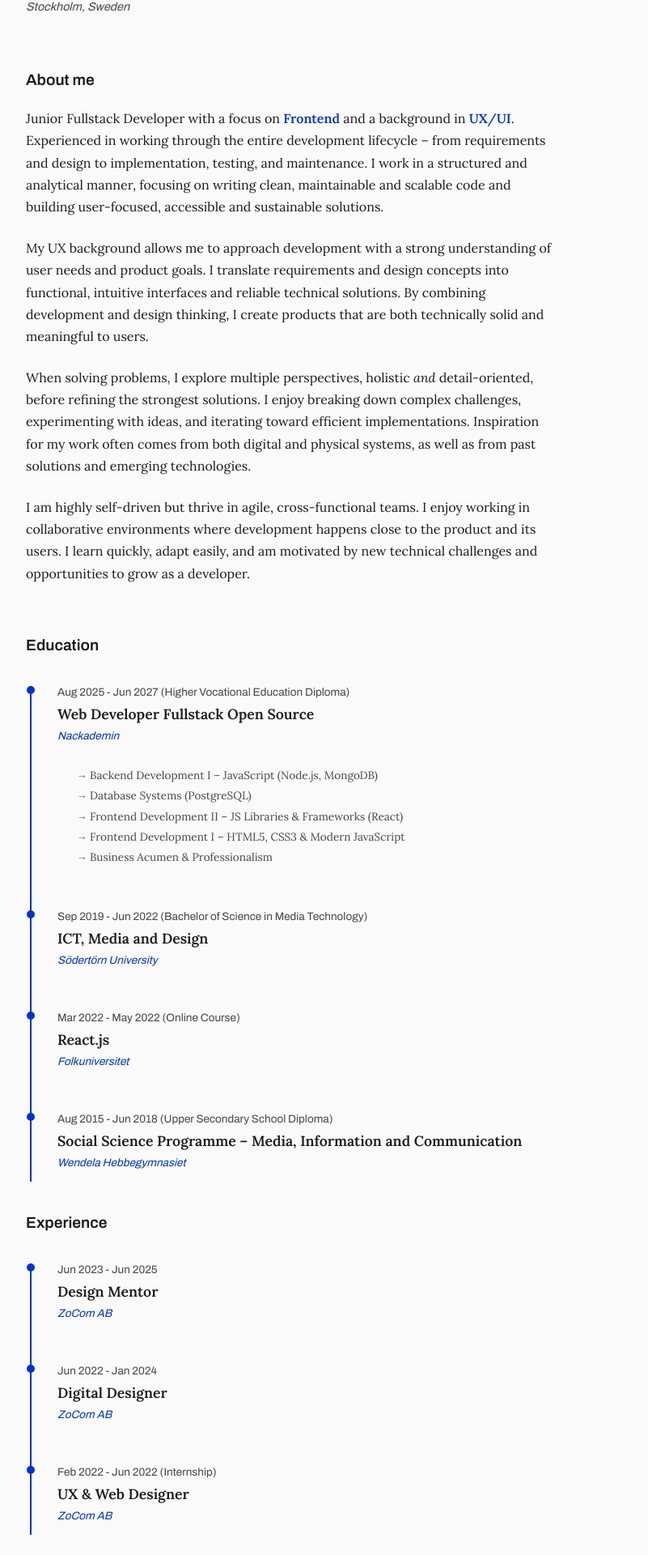
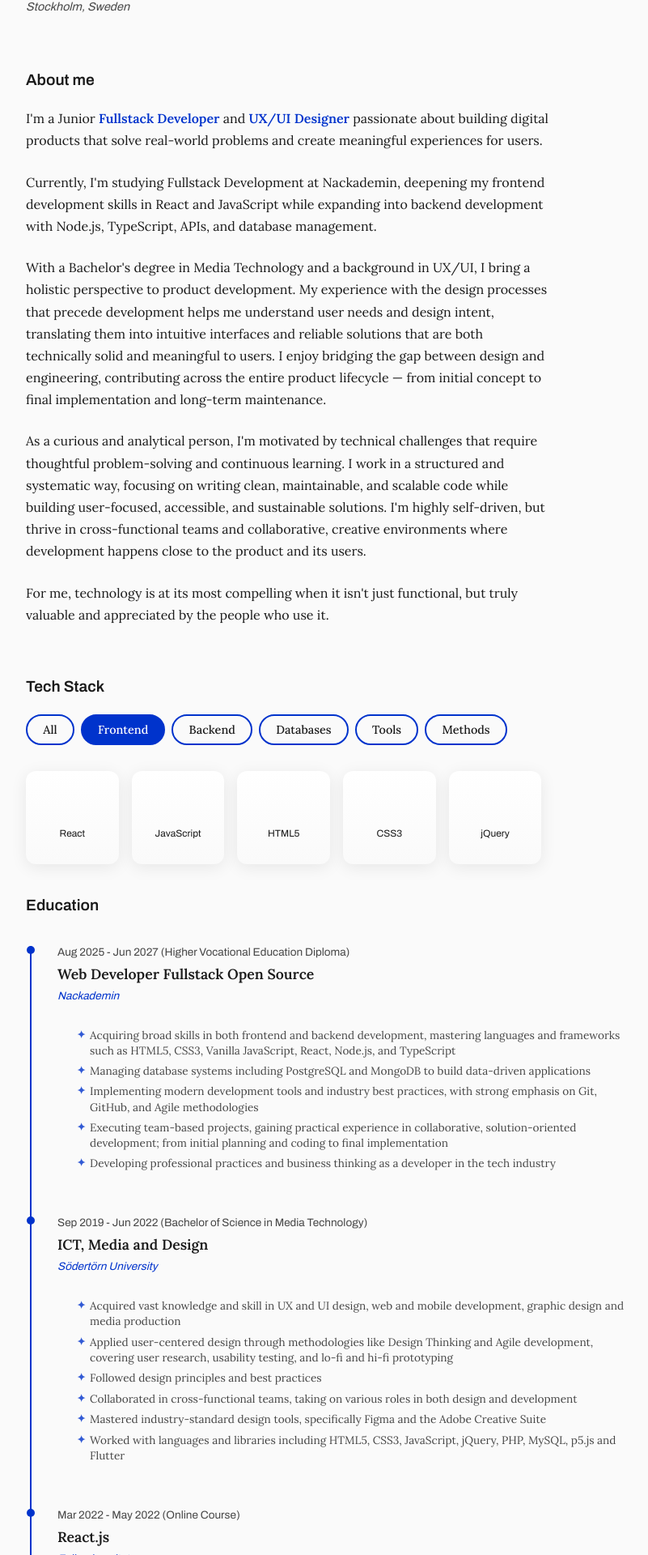
Before and after one commit to desireestrand/desireestrand.github.io, a React (Vite) app: page /about in a window 1280 px wide. Shown: the part 195-2115 px from the top of the page at 81% size, without its empty margins (224-1025 px from the left). Built offline with nearby package versions, Linux system fonts and the light colour scheme; some icons are missing.

Commit message:
add new content in about me

```diff
--- a/src/pages/AboutPage/AboutPage.jsx
+++ b/src/pages/AboutPage/AboutPage.jsx
@@ -15,39 +15,48 @@ function AboutPage() {
       <section className={s.content}>
         <h3>About me</h3>
         <p>
-          Junior Fullstack Developer with a focus on
-          <span className={s.highlight}> Frontend</span> and a background in
-          <span className={s.highlight}> UX/UI</span>. Experienced in working
-          through the entire development lifecycle – from requirements and
-          design to implementation, testing, and maintenance. I work in a
-          structured and analytical manner, focusing on writing clean,
-          maintainable and scalable code and building user-focused, accessible
-          and sustainable solutions.
+          I'm a Junior <span className={s.highlight}>Fullstack Developer</span>{" "}
+          and <span className={s.highlight}> UX/UI Designer</span> passionate
+          about building digital products that solve real-world problems and
+          create meaningful experiences for users.
         </p>
         <p>
-          My UX background allows me to approach development with a strong
-          understanding of user needs and product goals. I translate
-          requirements and design concepts into functional, intuitive interfaces
-          and reliable technical solutions. By combining development and design
-          thinking, I create products that are both technically solid and
-          meaningful to users.
+          Currently, I'm studying Fullstack Development at Nackademin,
+          deepening my frontend development skills in React and JavaScript while
+          expanding into backend development with Node.js, TypeScript, APIs, and
+          database management.
         </p>
         <p>
-          When solving problems, I explore multiple perspectives, holistic{" "}
-          <i>and </i>
-          detail-oriented, before refining the strongest solutions. I enjoy
-          breaking down complex challenges, experimenting with ideas, and
-          iterating toward efficient implementations. Inspiration for my work
-          often comes from both digital and physical systems, as well as from
-          past solutions and emerging technologies.
+          With a Bachelor's degree in Media Technology and a background in
+          UX/UI, I bring a holistic perspective to product development. My
+          experience with the design processes that precede development helps me
+          understand user needs and design intent, translating them into
+          intuitive interfaces and reliable solutions that are both technically
+          solid and meaningful to users. I enjoy bridging the gap between design
+          and engineering, contributing across the entire product lifecycle —
+          from initial concept to final implementation and long-term
+          maintenance.
         </p>
         <p>
-          I am highly self-driven but thrive in agile, cross-functional teams. I
-          enjoy working in collaborative environments where development happens
-          close to the product and its users. I learn quickly, adapt easily, and
-          am motivated by new technical challenges and opportunities to grow as
-          a developer.
+          As a curious and analytical person, I'm motivated by technical
+          challenges that require thoughtful problem-solving and continuous
+          learning. I work in a structured and systematic way, focusing on
+          writing clean, maintainable, and scalable code while building
+          user-focused, accessible, and sustainable solutions. I'm highly
+          self-driven, but thrive in cross-functional teams and collaborative,
+          creative environments where development happens close to the product
+          and its users.
         </p>
+        <p>
+          For me, technology is at its most compelling when it isn't just
+          functional, but truly valuable and appreciated by the people who use
+          it.
+        </p>
+      </section>
+
+      <section className={s.section}>
+        <h3>Tech Stack</h3>
+        <TechBadges />
       </section>
 
       <section className={s.section}>
@@ -61,13 +70,29 @@ function AboutPage() {
             <p className={s.company}>Nackademin</p>
 
             <ul className={s.courseList}>
-              <li>Backend Development I – JavaScript (Node.js, MongoDB)</li>
-              <li>Database Systems (PostgreSQL)</li>
               <li>
-                Frontend Development II – JS Libraries & Frameworks (React)
+                Acquiring broad skills in both frontend and backend development,
+                mastering languages and frameworks such as HTML5, CSS3, Vanilla
+                JavaScript, React, Node.js, and TypeScript
               </li>
-              <li>Frontend Development I – HTML5, CSS3 & Modern JavaScript</li>
-              <li>Business Acumen & Professionalism</li>
+              <li>
+                Managing database systems including PostgreSQL and MongoDB to
+                build data-driven applications
+              </li>
+              <li>
+                Implementing modern development tools and industry best
+                practices, with strong emphasis on Git, GitHub, and Agile
+                methodologies
+              </li>
+              <li>
+                Executing team-based projects, gaining practical experience in
+                collaborative, solution-oriented development; from initial
+                planning and coding to final implementation
+              </li>
+              <li>
+                Developing professional practices and business thinking as a
+                developer in the tech industry
+              </li>
             </ul>
           </div>
           <div className={s.item}>
@@ -76,6 +101,30 @@ function AboutPage() {
             </span>
             <p className={s.role}>ICT, Media and Design</p>
             <p className={s.company}>Södertörn University</p>
+            <ul className={s.courseList}>
+              <li>
+                Acquired vast knowledge and skill in UX and UI design, web and
+                mobile development, graphic design and media production
+              </li>
+              <li>
+                Applied user-centered design through methodologies like Design
+                Thinking and Agile development, covering user research,
+                usability testing, and lo-fi and hi-fi prototyping
+              </li>
+              <li>Followed design principles and best practices</li>
+              <li>
+                Collaborated in cross-functional teams, taking on various roles
+                in both design and development
+              </li>
+              <li>
+                Mastered industry-standard design tools, specifically Figma and
+                the Adobe Creative Suite
+              </li>
+              <li>
+                Worked with languages and libraries including HTML5, CSS3,
+                JavaScript, jQuery, PHP, MySQL, p5.js and Flutter
+              </li>
+            </ul>
           </div>
           <div className={s.item}>
             <span className={s.date}>Mar 2022 - May 2022 (Online Course)</span>
@@ -98,12 +147,12 @@ function AboutPage() {
         <h3>Experience</h3>
         <div className={s.timeline}>
           <div className={s.item}>
-            <span className={s.date}>Jun 2023 - Jun 2025</span>
+            <span className={s.date}>Jun 2023 - Jun 2025 (Consultant)</span>
             <p className={s.role}>Design Mentor</p>
             <p className={s.company}>ZoCom AB</p>
           </div>
           <div className={s.item}>
-            <span className={s.date}>Jun 2022 - Jan 2024</span>
+            <span className={s.date}>Jun 2022 - Jan 2024 (Consultant)</span>
             <p className={s.role}>Digital Designer</p>
             <p className={s.company}>ZoCom AB</p>
           </div>
@@ -114,11 +163,6 @@ function AboutPage() {
           </div>
         </div>
       </section>
-
-      <section className={s.section}>
-        <h3>Tech Stack</h3>
-        <TechBadges />
-      </section>
     </article>
   );
 }
--- a/src/pages/AboutPage/AboutPage.module.css
+++ b/src/pages/AboutPage/AboutPage.module.css
@@ -128,7 +128,7 @@
 }
 
 .courseList li::before {
-  content: "→";
+  content: "✦";
   position: absolute;
   left: 0;
   color: var(--primary-color);
```
